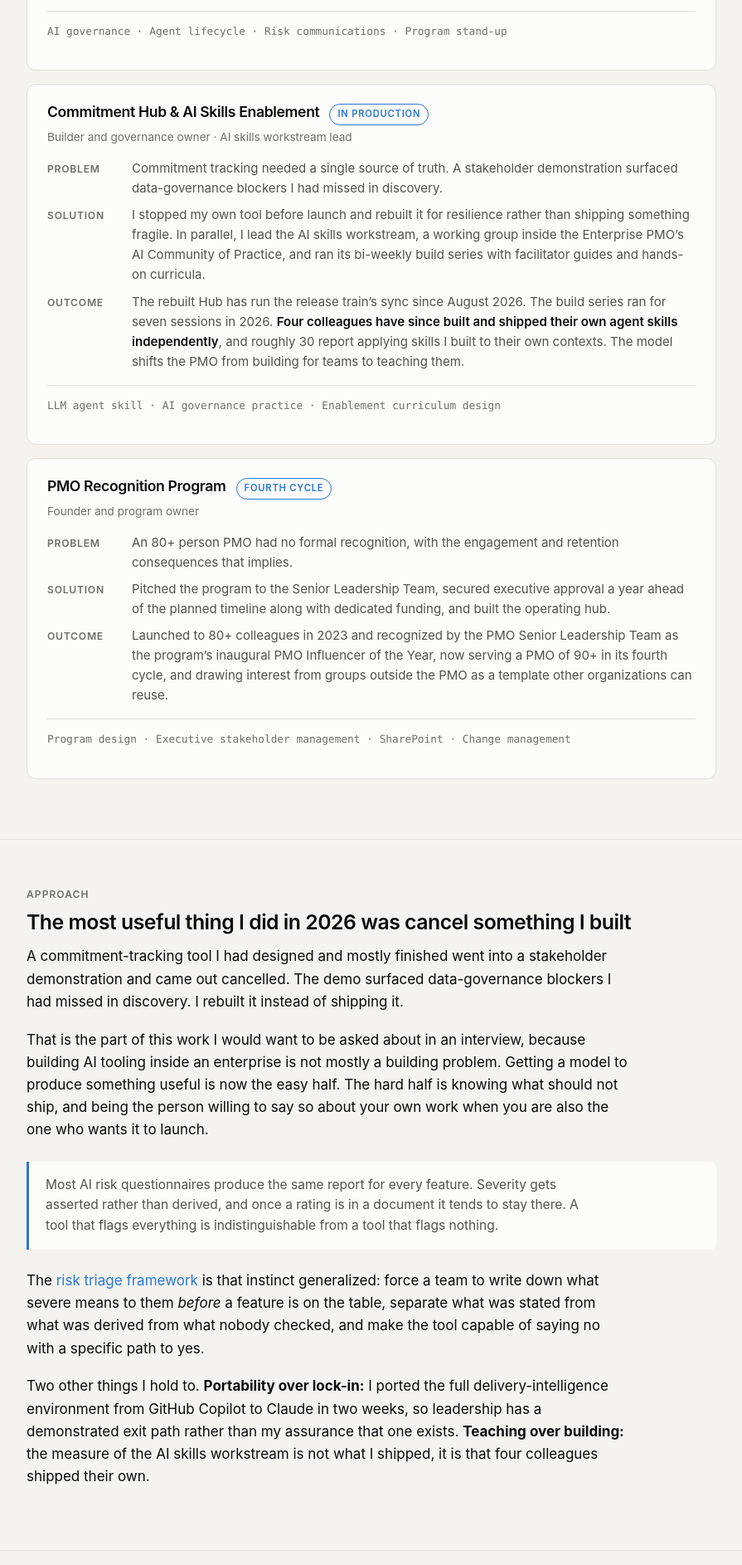
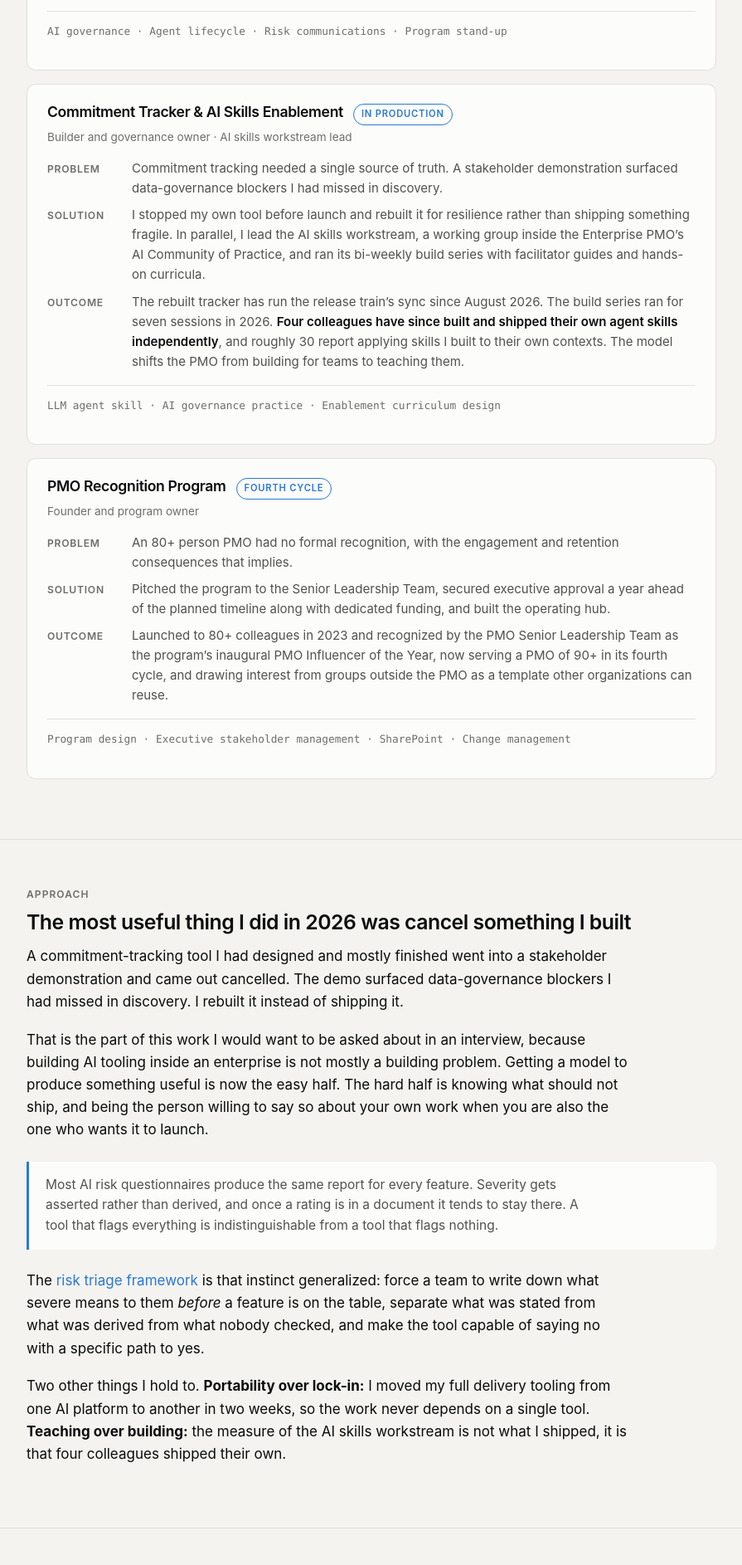
Before and after one commit to jahlilshannon/jahlilshannon-portfolio, a plain HTML site: page index.html in a window 1280 px wide. Shown: the part 3594-5480 px from the top of the page at 83% size, without its empty margins (192-1087 px from the left). Drawn offline with Linux system fonts and the light colour scheme.

Commit message:
Remove vendor strategy, outsourcing detail and internal names

```diff
--- a/index.html
+++ b/index.html
@@ -284,14 +284,14 @@
 
     <article class="proj">
       <div class="proj-head">
-        <h3>Commitment Hub &amp; AI Skills Enablement</h3>
+        <h3>Commitment Tracker &amp; AI Skills Enablement</h3>
         <span class="pill prod">In production</span>
       </div>
       <p class="proj-role">Builder and governance owner · AI skills workstream lead</p>
       <dl>
         <dt>Problem</dt><dd>Commitment tracking needed a single source of truth. A stakeholder demonstration surfaced data-governance blockers I had missed in discovery.</dd>
         <dt>Solution</dt><dd>I stopped my own tool before launch and rebuilt it for resilience rather than shipping something fragile. In parallel, I lead the AI skills workstream, a working group inside the Enterprise PMO’s AI Community of Practice, and ran its bi-weekly build series with facilitator guides and hands-on curricula.</dd>
-        <dt>Outcome</dt><dd>The rebuilt Hub has run the release train’s sync since August 2026. The build series ran for seven sessions in 2026. <strong>Four colleagues have since built and shipped their own agent skills independently</strong>, and roughly 30 report applying skills I built to their own contexts. The model shifts the PMO from building for teams to teaching them.</dd>
+        <dt>Outcome</dt><dd>The rebuilt tracker has run the release train’s sync since August 2026. The build series ran for seven sessions in 2026. <strong>Four colleagues have since built and shipped their own agent skills independently</strong>, and roughly 30 report applying skills I built to their own contexts. The model shifts the PMO from building for teams to teaching them.</dd>
       </dl>
       <p class="stack">LLM agent skill · AI governance practice · Enablement curriculum design</p>
     </article>
@@ -322,7 +322,7 @@
       <p>Most AI risk questionnaires produce the same report for every feature. Severity gets asserted rather than derived, and once a rating is in a document it tends to stay there. A tool that flags everything is indistinguishable from a tool that flags nothing.</p>
     </blockquote>
     <p>The <a href="https://github.com/jahlilshannon/ai-feature-risk-triage">risk triage framework</a> is that instinct generalized: force a team to write down what severe means to them <em>before</em> a feature is on the table, separate what was stated from what was derived from what nobody checked, and make the tool capable of saying no with a specific path to yes.</p>
-    <p>Two other things I hold to. <strong>Portability over lock-in:</strong> I ported the full delivery-intelligence environment from GitHub Copilot to Claude in two weeks, so leadership has a demonstrated exit path rather than my assurance that one exists. <strong>Teaching over building:</strong> the measure of the AI skills workstream is not what I shipped, it is that four colleagues shipped their own.</p>
+    <p>Two other things I hold to. <strong>Portability over lock-in:</strong> I moved my full delivery tooling from one AI platform to another in two weeks, so the work never depends on a single tool. <strong>Teaching over building:</strong> the measure of the AI skills workstream is not what I shipped, it is that four colleagues shipped their own.</p>
   </div>
 </section>
 
@@ -332,7 +332,7 @@
     <h2>In 2026 I stopped having one job</h2>
     <p style="max-width:68ch;color:var(--ink-2);">I worked as a program manager for five engineering teams, a co-lead alongside product for a new small team of full-stack engineers using AI to deliver faster without giving up quality, a PMO lead teaching AI skills across a 90+ person organization, and, for the first time, an engineer with pull requests merged into a production app through required code review. I am not pretending to be a senior developer. The distance between “I run the team” and “I can do the work” got a lot shorter, and AI tooling is the reason.</p>
     <p style="max-width:68ch;color:var(--ink-2);">I came to this work from the other side of the product. Fifteen years in one organization, and six years managing major institutional accounts came first, starting at Smart Tuition and continuing through its 2015 acquisition by Blackbaud: multi-school archdiocesan systems and large independents, running day-to-day operations and serving as the designated channel for product feedback to senior management. That work led directly into the technology organization in 2017. Requirements arrive with the operational context already attached because I spent six years being the person on the other end of them.</p>
-    <p style="max-width:68ch;color:var(--ink-2);">Since then: Project Manager across payments and financial aid, owning the annual PCI compliance audit. Senior Project Manager, in practice program manager for up to five engineering teams, through year one of a global support delivery transformation, six concurrent workstreams and 40 vendor FTEs onboarded across a three-year outsourcing engagement, on-time go-live, a program template later reused for a third product, with the owning organization subsequently reporting significant cost savings. Principal Program Manager since 2025.</p>
+    <p style="max-width:68ch;color:var(--ink-2);">Since then: Project Manager across payments and financial aid, owning the annual PCI compliance audit. Senior Project Manager, in practice program manager for up to five engineering teams, through year one of a global support delivery transformation, six concurrent workstreams and an on-time go-live, a program template later reused for a third product, with the owning organization subsequently reporting significant cost savings. Principal Program Manager since 2025.</p>
     <blockquote class="rec">
       <p>“His work ethic is beyond reproach and his integrity is second to none.”</p>
       <cite>Joe Williamson, who managed Jahlil directly · <a href="https://www.linkedin.com/in/jahlil-shannon/details/recommendations/">LinkedIn recommendation</a></cite>
```
Also changed, not shown: 1 other file.
